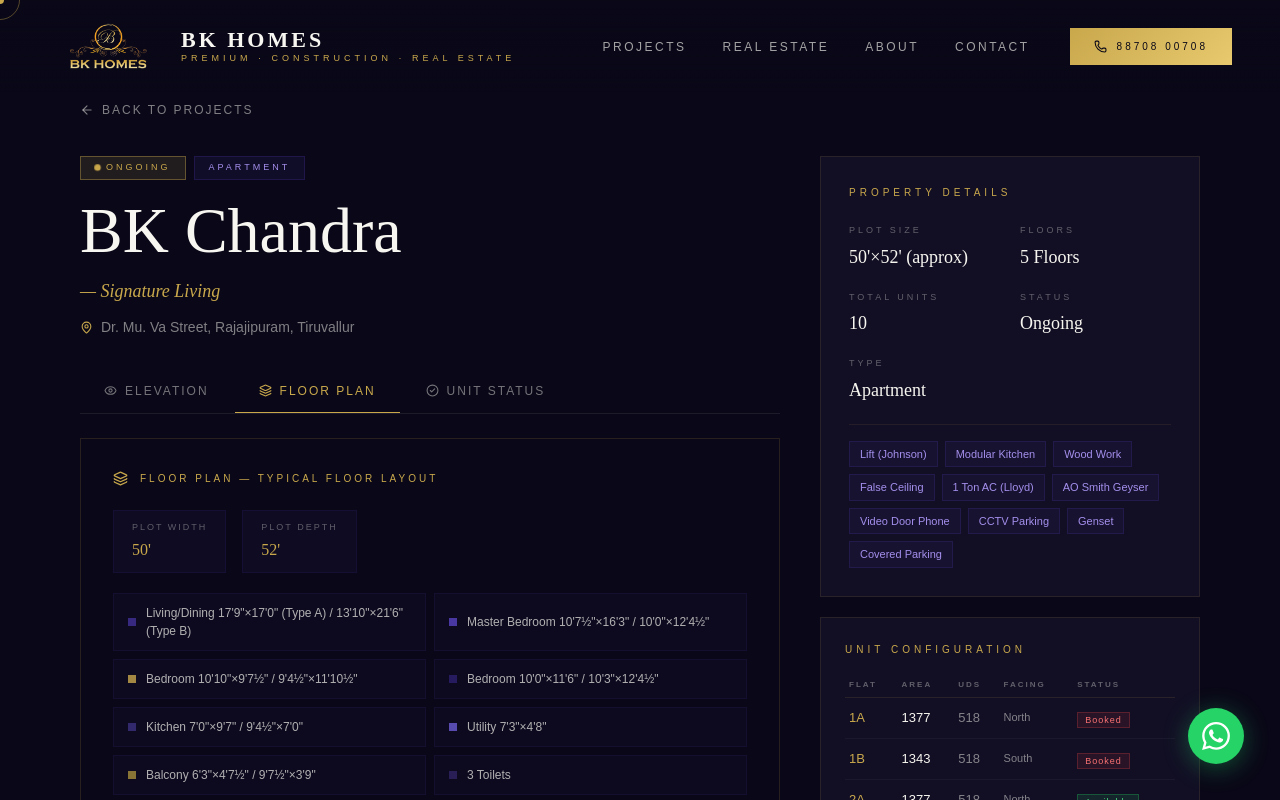
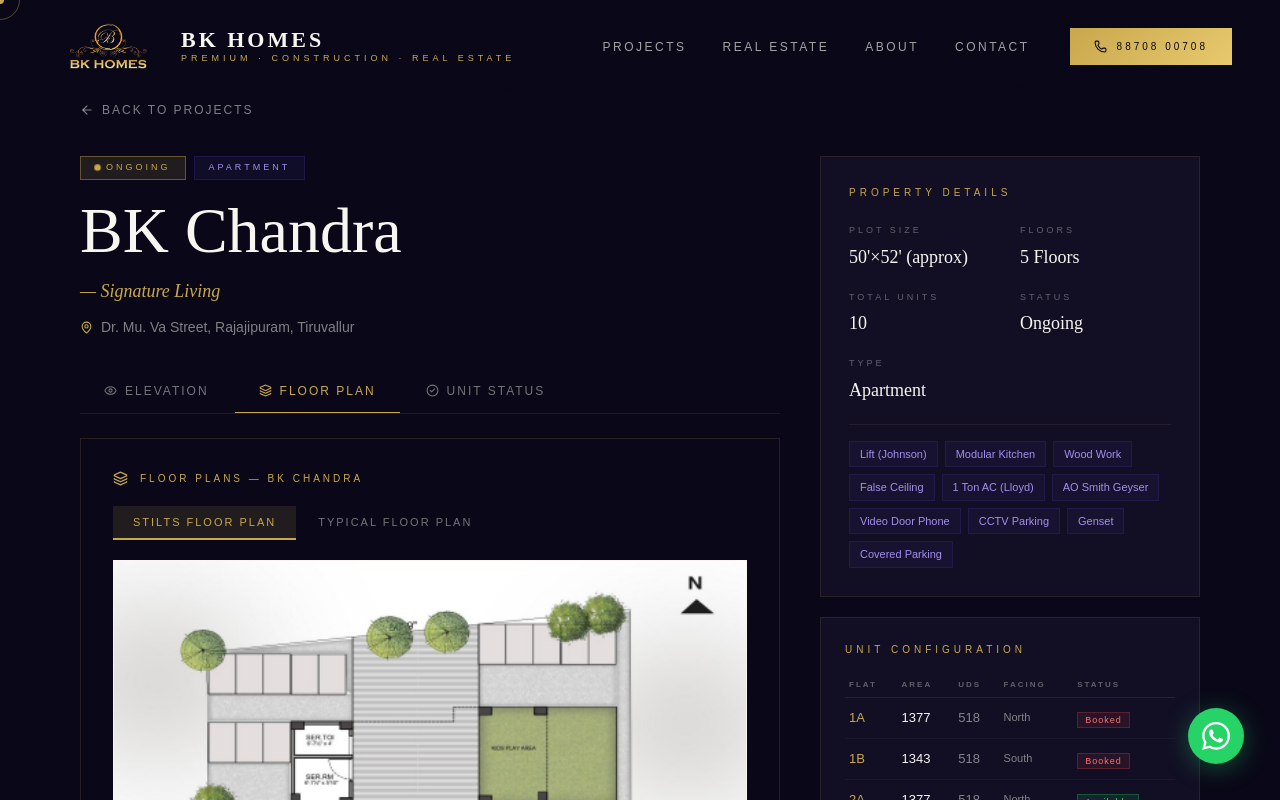
Before and after one commit to jeevesh182005/bkhomes-website-v2, a React (Vite) app: page /projects/1 in a window 1280 px wide. Both pictures are taken after a click on the button "FLOOR PLAN". Shown: the top 800 px of the page. Built offline with nearby package versions, Linux system fonts and the light colour scheme.

Commit message:
Update BK Chandra images & floor plans

```diff
--- a/src/pages/HomePage.jsx
+++ b/src/pages/HomePage.jsx
@@ -4,13 +4,13 @@
 import { ArrowRight, Phone, MapPin, Star, Building2, Hop as Home, Hammer, Award, ChevronLeft, ChevronRight } from 'lucide-react';
 import { company, ongoingApartments, ongoingVillas, services } from '../data/projects';
 import officeImg from '../assets/Office.jpg';
-import bkChandraImg from '../assets/projects/BK_Chandra.png';
+import bkChandraElevationImg from '../assets/projects/BK_Chandra_Elevation.png';
 import bkAmsSuryaImg from '../assets/projects/BK_AMS_&_Surya.png';
 import bkSkandhaImg from '../assets/projects/BK_Skandha.png';
 import bkAranImg from '../assets/projects/BKAran_Elevation copy.jpeg';
 
 const projectImages = {
-  'bk-chandra': bkChandraImg,
+  'bk-chandra': bkChandraElevationImg,
   'bk-aran': bkAranImg,
   'bk-ams': bkAmsSuryaImg,
   'bk-surya': bkAmsSuryaImg,
--- a/src/pages/ProjectDetailPage.jsx
+++ b/src/pages/ProjectDetailPage.jsx
@@ -4,16 +4,25 @@
 import { ArrowLeft, MapPin, Phone, Layers, Eye, ChevronRight, CircleCheck as CheckCircle, Circle as XCircle } from 'lucide-react';
 import { ongoingApartments, ongoingVillas } from '../data/projects';
 import bkAranImg from '../assets/projects/BKAran_Elevation copy.jpeg';
-import bkChandraImg from '../assets/projects/BK_Chandra.png';
+import bkChandraElevationImg from '../assets/projects/BK_Chandra_Elevation.png';
 import bkAmsSuryaImg from '../assets/projects/BK_AMS_&_Surya.png';
 import bkSkandhaImg from '../assets/projects/BK_Skandha.png';
+import stiltsFloorPlanImg from '../assets/projects/Stilts_Floor_Plan_Chandra.png';
+import typicalFloorPlanImg from '../assets/projects/Typical_Floor_planChandra.png';
 
 const projectImages = {
-  'bk-chandra': bkChandraImg,
+  'bk-chandra': bkChandraElevationImg,
   'bk-aran': bkAranImg,
   'bk-ams': bkAmsSuryaImg,
   'bk-surya': bkAmsSuryaImg,
   'bk-skandha-south': bkSkandhaImg,
+};
+
+const projectFloorPlanImages = {
+  'bk-chandra': [
+    { key: 'stilts', label: 'Stilts Floor Plan', img: stiltsFloorPlanImg },
+    { key: 'typical', label: 'Typical Floor Plan', img: typicalFloorPlanImg },
+  ],
 };
 
 const allProjects = [...ongoingApartments, ...ongoingVillas];
@@ -146,6 +155,68 @@
   );
 }
 
+// ── Floor Plan Images ─────────────────────────────────
+function FloorPlanImages({ plans, projectName }) {
+  const [activePlan, setActivePlan] = useState(plans[0]?.key);
+
+  const current = plans.find(p => p.key === activePlan);
+
+  return (
+    <div style={{ background: '#0a0818', border: '1px solid rgba(201,168,76,0.15)', padding: '32px' }}>
+      <div style={{ display: 'flex', alignItems: 'center', gap: '12px', marginBottom: '20px' }}>
+        <Layers size={15} style={{ color: '#C9A84C' }} />
+        <span style={{ fontSize: '10px', letterSpacing: '3px', color: '#C9A84C', textTransform: 'uppercase' }}>
+          Floor Plans — {projectName}
+        </span>
+      </div>
+
+      {/* Plan selector tabs */}
+      <div style={{ display: 'flex', gap: '2px', marginBottom: '20px' }}>
+        {plans.map(plan => (
+          <button
+            key={plan.key}
+            onClick={() => setActivePlan(plan.key)}
+            style={{
+              padding: '8px 20px', cursor: 'pointer', border: 'none',
+              background: activePlan === plan.key ? 'rgba(201,168,76,0.12)' : 'transparent',
+              borderBottom: activePlan === plan.key ? '2px solid #C9A84C' : '2px solid transparent',
+              color: activePlan === plan.key ? '#C9A84C' : 'rgba(248,246,240,0.45)',
+              fontSize: '11px', letterSpacing: '2px', textTransform: 'uppercase',
+              transition: 'all 0.3s', fontFamily: 'Outfit, sans-serif',
+            }}
+          >
+            {plan.label}
+          </button>
+        ))}
+      </div>
+
+      {/* Plan image */}
+      <AnimatePresence mode="wait">
+        {current && (
+          <motion.div
+            key={current.key}
+            initial={{ opacity: 0 }}
+            animate={{ opacity: 1 }}
+            exit={{ opacity: 0 }}
+            transition={{ duration: 0.3 }}
+          >
+            <div style={{ position: 'relative', overflow: 'hidden', border: '1px solid rgba(201,168,76,0.1)', background: '#fff' }}>
+              <img
+                src={current.img}
+                alt={`${current.label} — ${projectName}`}
+                style={{ width: '100%', height: 'auto', display: 'block' }}
+              />
+            </div>
+            <p style={{ marginTop: '12px', fontSize: '12px', color: 'rgba(248,246,240,0.3)', letterSpacing: '1px', textAlign: 'center' }}>
+              {current.label} — {projectName}
+            </p>
+          </motion.div>
+        )}
+      </AnimatePresence>
+    </div>
+  );
+}
+
 // ── Main Page ────────────────────────────────────────
 export default function ProjectDetailPage() {
   const { id } = useParams();
@@ -254,7 +325,11 @@
 
               {activeTab === 'floorplan' && project.hasFloorPlan && (
                 <motion.div key="floorplan" initial={{ opacity: 0 }} animate={{ opacity: 1 }} exit={{ opacity: 0 }} transition={{ duration: 0.4 }}>
-                  <FloorPlanDetails project={project} />
+                  {projectFloorPlanImages[project.id] ? (
+                    <FloorPlanImages plans={projectFloorPlanImages[project.id]} projectName={project.name} />
+                  ) : (
+                    <FloorPlanDetails project={project} />
+                  )}
                 </motion.div>
               )}
 
--- a/src/pages/ProjectsPage.jsx
+++ b/src/pages/ProjectsPage.jsx
@@ -1,16 +1,16 @@
 import { useState } from 'react';
 import { Link } from 'react-router-dom';
 import { motion, AnimatePresence } from 'framer-motion';
-import { MapPin, ArrowRight, CircleCheck as CheckCircle, Clock, Building2, Home, Hammer, Award } from 'lucide-react';
+import { MapPin, ArrowRight, CircleCheck as CheckCircle, Clock, Building2, Hop as Home, Hammer, Award } from 'lucide-react';
 import { ongoingApartments, ongoingVillas, completedProjects, contractWork } from '../data/projects';
 import bkAranImg from '../assets/projects/BKAran_Elevation copy.jpeg';
-import bkChandraImg from '../assets/projects/BK_Chandra.png';
+import bkChandraElevationImg from '../assets/projects/BK_Chandra_Elevation.png';
 import bkAmsSuryaImg from '../assets/projects/BK_AMS_&_Surya.png';
 import bkSkandhaImg from '../assets/projects/BK_Skandha.png';
 import rajkamalImg from '../assets/projects/Rajkamal_Contract_Work copy.jpeg';
 
 const projectImages = {
-  'bk-chandra': bkChandraImg,
+  'bk-chandra': bkChandraElevationImg,
   'bk-aran': bkAranImg,
   'bk-ams': bkAmsSuryaImg,
   'bk-surya': bkAmsSuryaImg,
```
